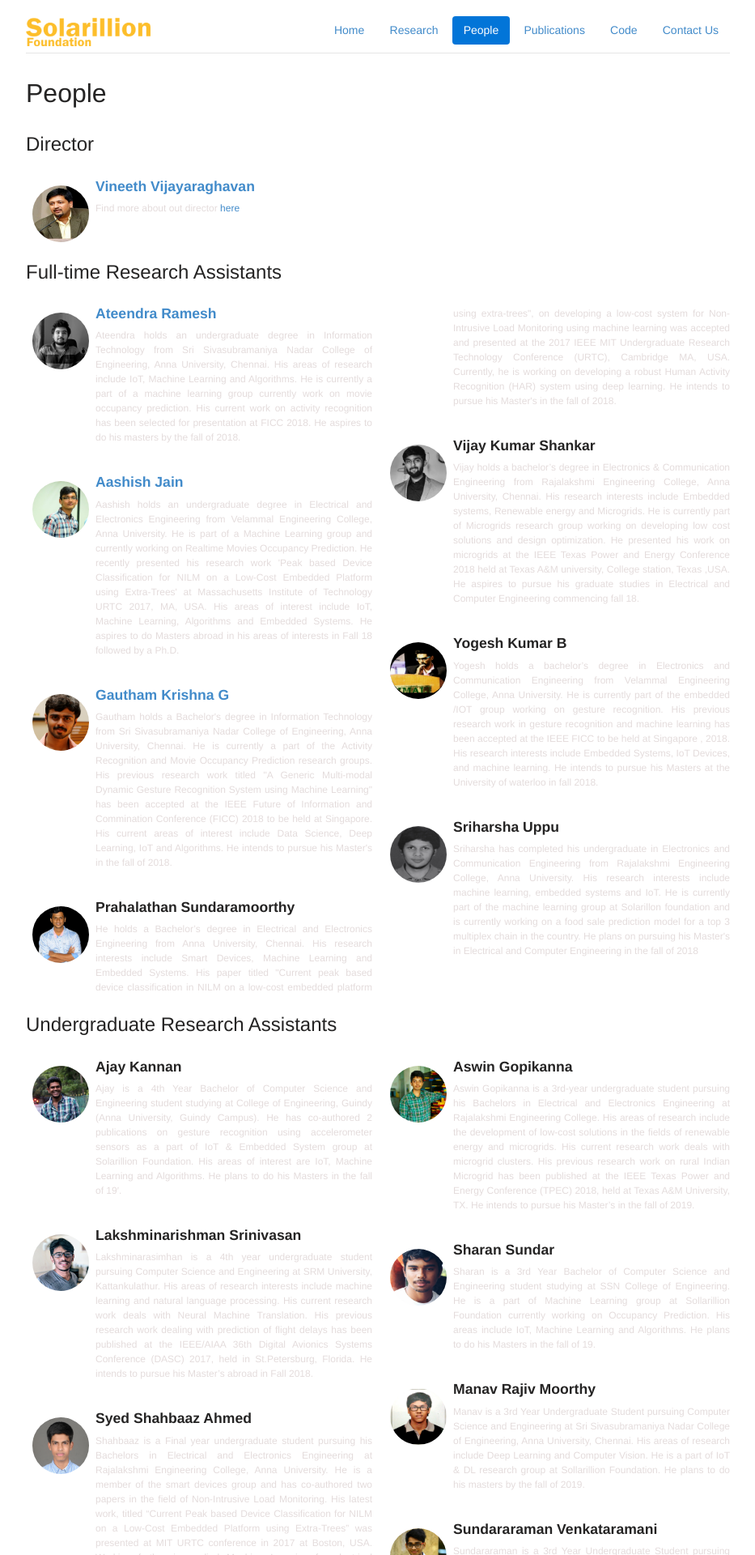
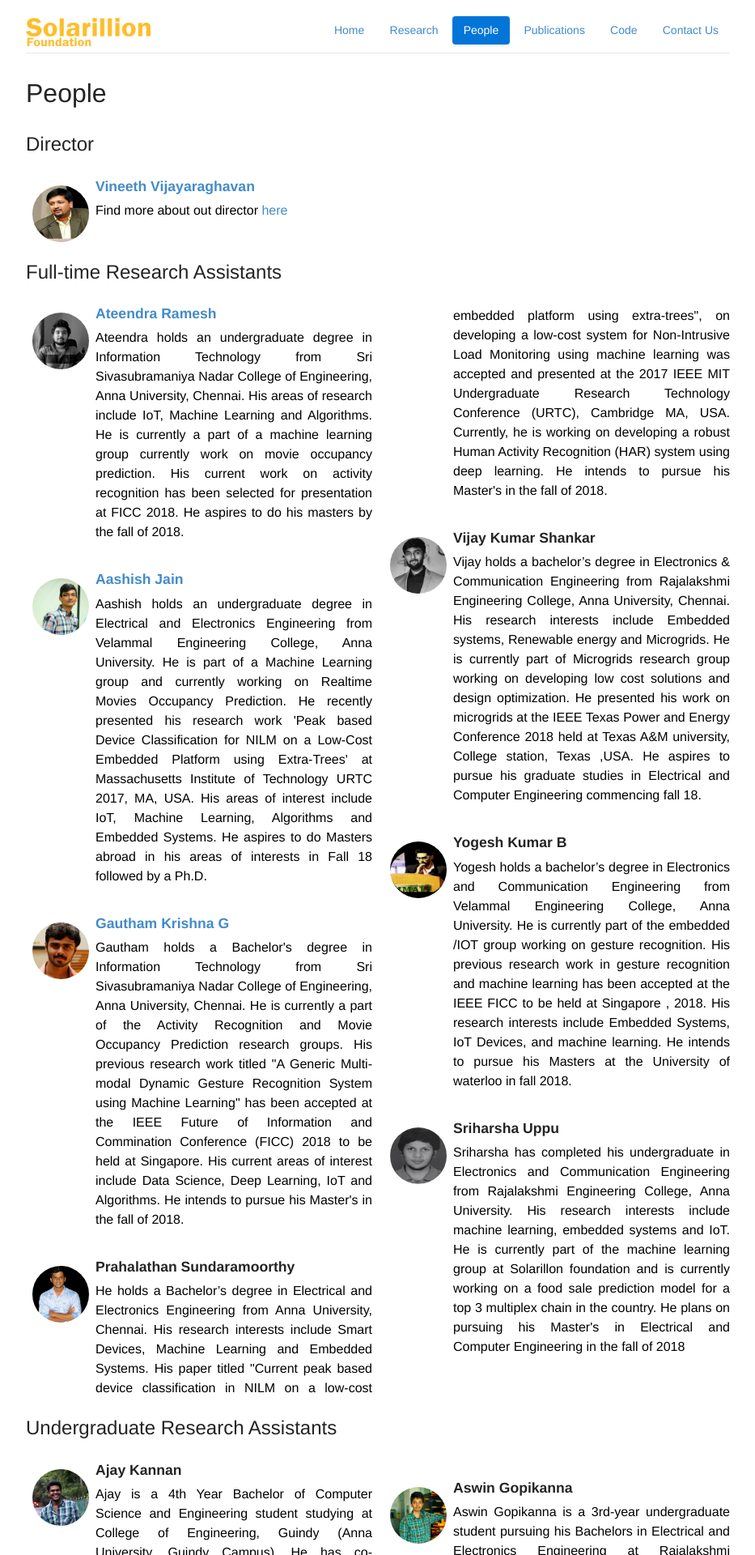
Before and after one commit to prahalath/solarillionfoundation.github.io, a Jekyll site: the page built from people.html, in a window 1280 px wide. Shown: the top 1920 px of the page at 81% size, without its empty margins (173-1106 px from the left). Built offline with Jekyll 4.4.1, drawn with Linux system fonts in a browser that asks for light colours; nearby versions of some CDN libraries; Markdown is read by kramdown in place of the engine named in the settings.

Commit message:
font size of people section altered -Dk

```diff
--- a/css/sampa.scss
+++ b/css/sampa.scss
@@ -148,8 +148,8 @@ ul.people {
         }
 
         .bio {
-            color: $dark-gray;
-            font-size: $base-font-size - 2;
+            color: rgb(0, 0, 0);
+            font-size: $base-font-size + 2;
         }
 
         .bio-inline {
```
Also changed, not shown: _projects/machineLearning.md (+1 -1 lines).
